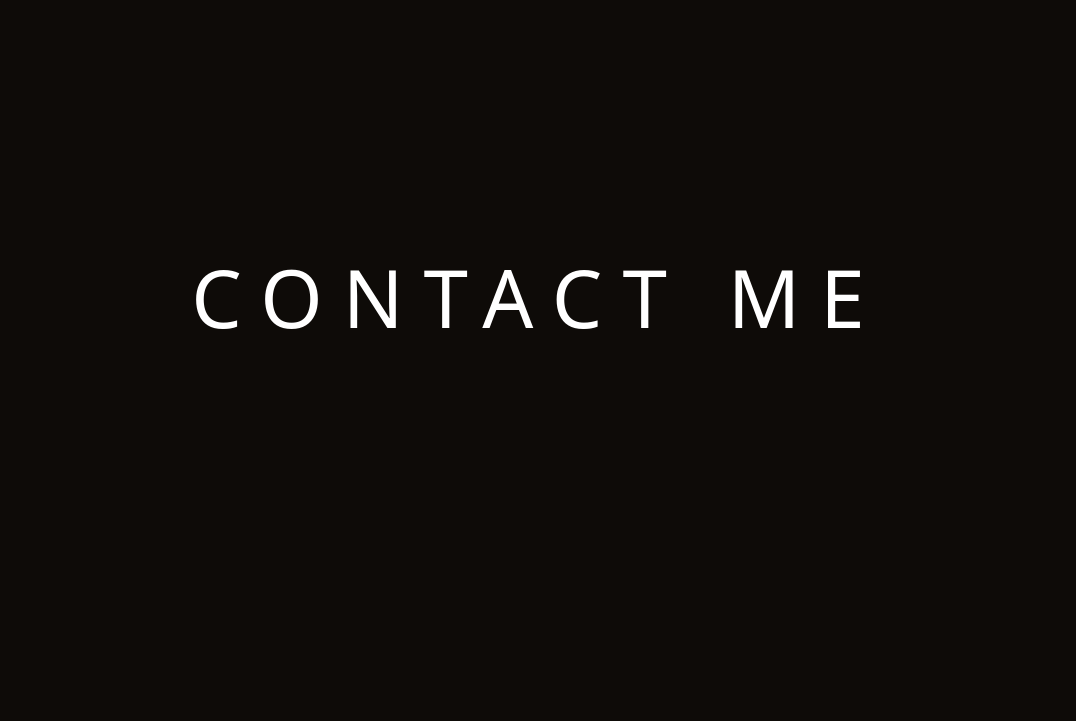
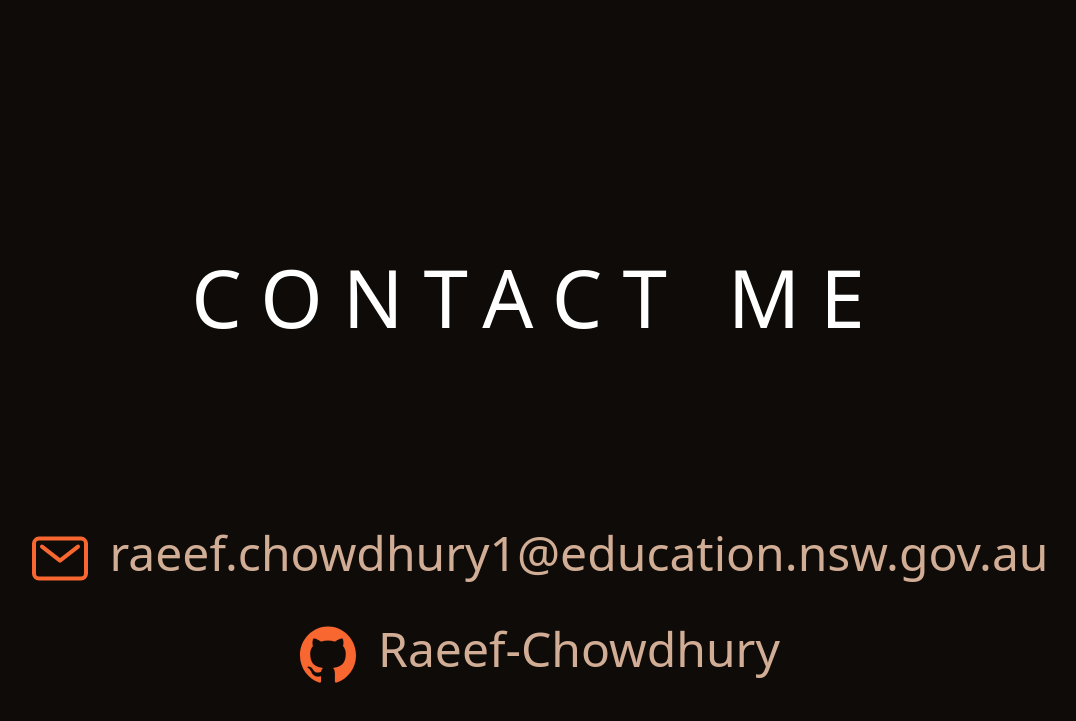
Before and after one commit to Raeef-Chowdhury/Motion-Portfolio, a website built with Vite: page index.html in a window 1280 px wide. Shown: the part 4351-5072 px from the top of the page, without its empty margins (102-1178 px from the left). Before the commit the page ends 4908 px from the top, so only its background shows below. Built offline with nearby package versions, Linux system fonts and the light colour scheme.

Commit message:
finish contact UI

```diff
--- a/index.html
+++ b/index.html
@@ -563,6 +563,26 @@
       >
         CONTACT ME
       </h1>
+      <div
+        class="flex flex-col justify-center items-center gap-[2.4rem] mt-[16rem]"
+      >
+        <div class="flex text-white gap-[1.8rem]">
+          <ion-icon
+            name="mail-outline"
+            class="text-[6.4rem] text-[#f96731] transform translate-y-[15%]"
+          ></ion-icon>
+          <p class="text-[4.8rem] text-[#d2ad95]">
+            raeef.chowdhury1@education.nsw.gov.au
+          </p>
+        </div>
+        <div class="flex text-white gap-[1.8rem]">
+          <ion-icon
+            name="logo-github"
+            class="text-[6.4rem] text-[#f96731] transform translate-y-[15%]"
+          ></ion-icon>
+          <p class="text-[4.8rem] text-[#d2ad95]">Raeef-Chowdhury</p>
+        </div>
+      </div>
     </section>
   </body>
   <script
--- a/src/main.js
+++ b/src/main.js
@@ -211,7 +211,7 @@ inView(
         filter: ["blur(5px)", "blur(0px)"],
         x: ["-20rem", "0rem"],
       },
-      { delay: stagger(0.3), duration: 1, type: "spring", bounce: 0.2 }
+      { delay: stagger(0.3), duration: 0.6, type: "spring", bounce: 0.2 }
     );
   },
   {
```
Also changed, not shown: src/output.css.
